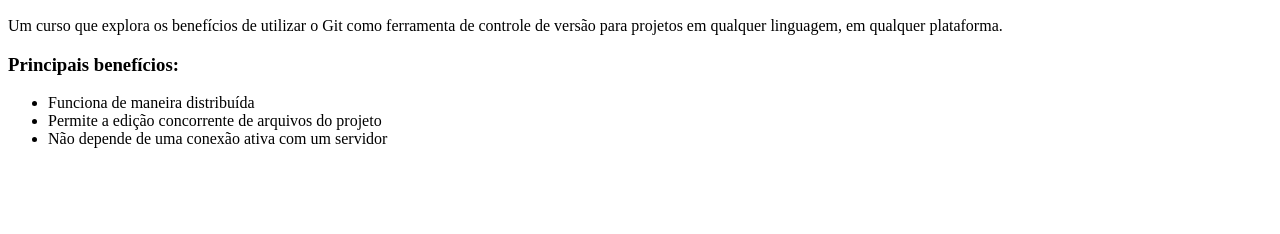
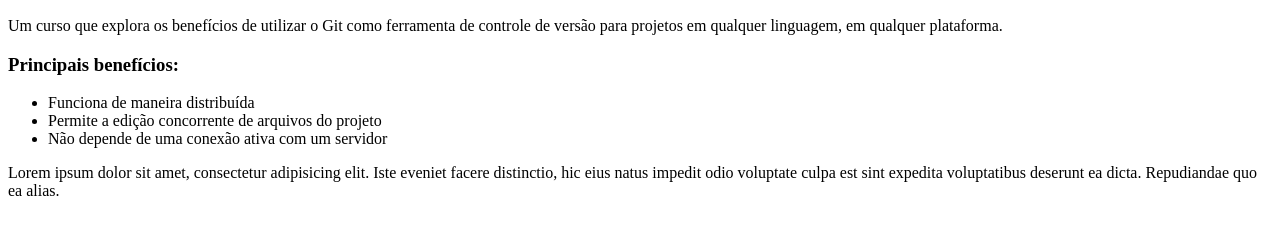
Before and after one commit to IngoStramm/curso-git, a plain HTML site: page index.html in a window 1280 px wide. Shown: the part 110-344 px from the top of the page. Drawn offline with Linux system fonts and the light colour scheme.

Commit message:
Teste de comando interativo

```diff
--- a/index.html
+++ b/index.html
@@ -18,5 +18,8 @@
         <li>Permite a edição concorrente de arquivos do projeto</li>
         <li>Não depende de uma conexão ativa com um servidor</li>
     </ul>
+
+	<p>Lorem ipsum dolor sit amet, consectetur adipisicing elit. Iste eveniet facere distinctio, hic eius natus impedit odio voluptate culpa est sint expedita voluptatibus deserunt ea dicta. Repudiandae quo ea alias.</p>
+
 </body>
 </html>
```
